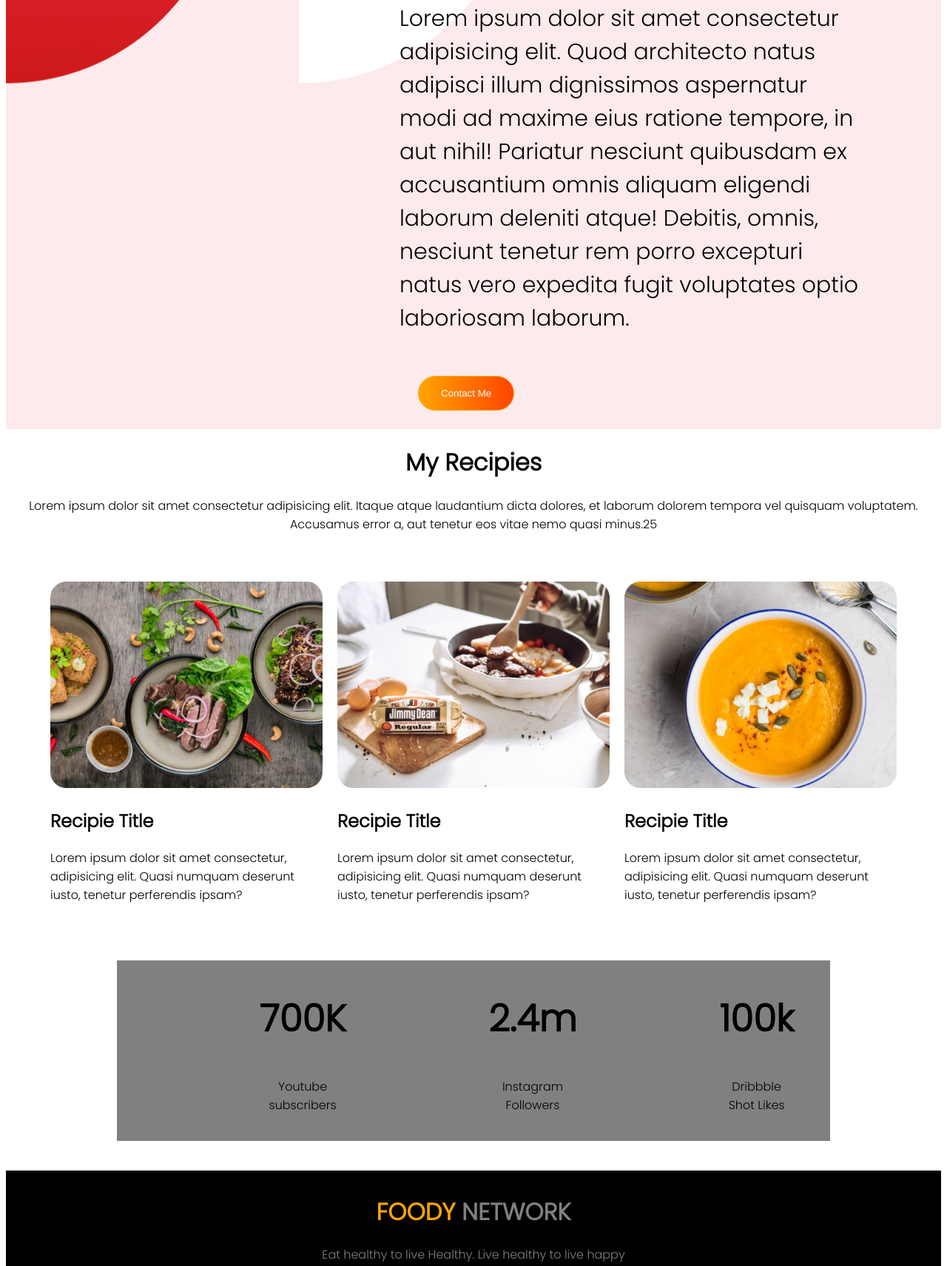
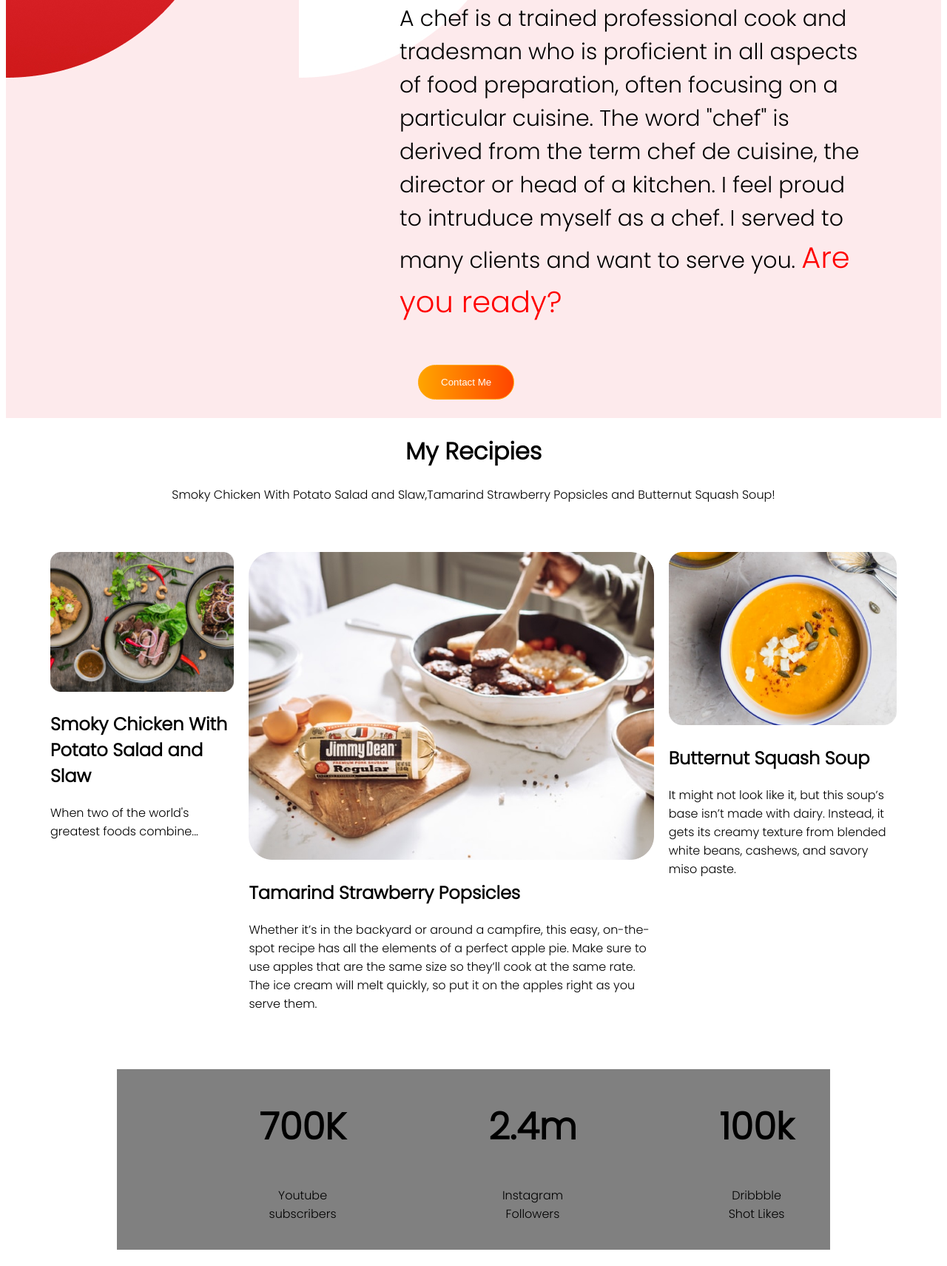
Before and after one commit to SymonKarim/Foody_Network, a plain HTML site: page index.html in a window 1280 px wide. Shown: the part 1798-3509 px from the top of the page at 74% size. Drawn offline with Linux system fonts and the light colour scheme.

Commit message:
semi-final

```diff
--- a/index.html
+++ b/index.html
@@ -43,15 +43,14 @@
         <div class="about-right-side">
           <h2 style="font-size: 50px">About Me</h2>
           <p style="font-size: 30px">
-            Lorem ipsum dolor sit amet consectetur adipisicing elit. Quod
-            architecto natus adipisci illum dignissimos aspernatur modi ad
-            maxime eius ratione tempore, in aut nihil! Pariatur nesciunt
-            quibusdam ex accusantium omnis aliquam eligendi laborum deleniti
-            atque! Debitis, omnis, nesciunt tenetur rem porro excepturi natus
-            vero expedita fugit voluptates optio laboriosam laborum.
+            A chef is a trained professional cook and tradesman who is
+            proficient in all aspects of food preparation, often focusing on a
+            particular cuisine. The word "chef" is derived from the term chef de
+            cuisine, the director or head of a kitchen. I feel proud to
+            intruduce myself as a chef. I served to many clients and want to serve you. <span style="font-size: 40px;color: red">Are you ready?</span>
           </p>
 
-          <a target="_blank" href="https://www.foodpanda.com.bd/"
+          <a target="_blank" href="https://www.facebook.com/khudalagse2"
             ><button class="btn">Contact Me</button>
           </a>
         </div>
@@ -60,35 +59,33 @@
     <div class="txt-Recipies">
       <h1>My Recipies</h1>
       <p>
-        Lorem ipsum dolor sit amet consectetur adipisicing elit. Itaque atque
-        laudantium dicta dolores, et laborum dolorem tempora vel quisquam
-        voluptatem. Accusamus error a, aut tenetur eos vitae nemo quasi minus.25
+      Smoky Chicken With Potato Salad and Slaw,Tamarind Strawberry Popsicles and Butternut Squash Soup!
       </p>
     </div>
     <section class="recipie-title">
       <div class="first-title">
         <img class="image-fluid" src="Picture/food/Project Cover1.jpg" />
-        <h1>Recipie Title</h1>
+        <h1>Smoky Chicken With Potato Salad and Slaw</h1>
         <p>
-          Lorem ipsum dolor sit amet consectetur, adipisicing elit. Quasi
-          numquam deserunt iusto, tenetur perferendis ipsam?
+      When two of the world's greatest foods combine...
         </p>
       </div>
       <div class="first-title">
         <img class="image-fluid" src="Picture/food/Project Cover.jpg" />
-        <h1>Recipie Title</h1>
+        <h1>Tamarind Strawberry Popsicles</h1>
         <p>
-          Lorem ipsum dolor sit amet consectetur, adipisicing elit. Quasi
-          numquam deserunt iusto, tenetur perferendis ipsam?
+          Whether it’s in the backyard or around a campfire, this easy, on-the-spot recipe has all the elements of a perfect apple
+          pie. Make sure to use apples that are the same size so they’ll cook at the same rate. The ice cream will melt quickly,
+          so put it on the apples right as you serve them.
         </p>
       </div>
       <div class="first-title">
         <div style="padding: ">
           <img class="image-fluid" src="Picture/food/Project Cover.png" />
-          <h1>Recipie Title</h1>
+          <h1>Butternut Squash Soup</h1>
           <p>
-            Lorem ipsum dolor sit amet consectetur, adipisicing elit. Quasi
-            numquam deserunt iusto, tenetur perferendis ipsam?
+          It might not look like it, but this soup’s base isn’t made with dairy. Instead, it gets its creamy texture from blended
+          white beans, cashews, and savory miso paste.
           </p>
         </div>
       </div>
--- a/style.css
+++ b/style.css
@@ -100,9 +100,10 @@ body {
   background-color: black;
   color: gray;
   text-align: center;
-  margin: 30px;
+  margin-top: 30px;
   margin-left: 0;
   margin-right: 0;
   padding-top: 10px;
   padding-bottom: 10px;
+  margin-bottom: 0px;
 }
```
